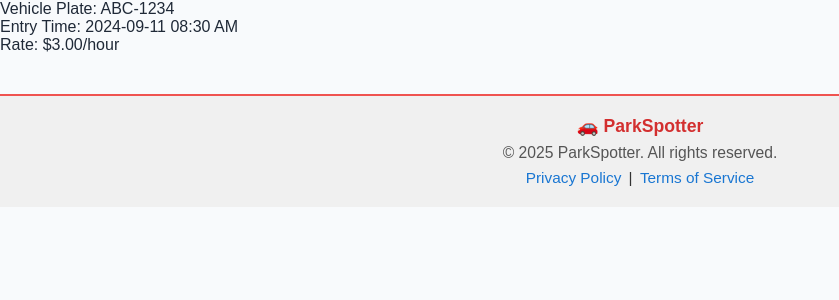
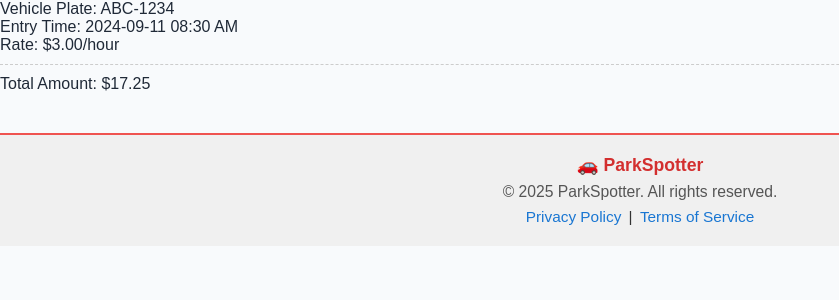
Before and after one commit to yashc2003/ParkSpotter, a Django app: page /recipt/ in a window 1280 px wide. Shown: the part 142-442 px from the top of the page, without its empty margins (0-839 px from the left). Run offline with Django 5.2, Linux system fonts and the light colour scheme.

Commit message:
Total Amount added

```diff
--- a/parkspotter/templates/recipt.html
+++ b/parkspotter/templates/recipt.html
@@ -35,6 +35,10 @@
                 <span class="label">Rate:</span>
                 <span class="value">$3.00/hour</span>
       </div>
+      <div class="receipt-row" style="border-top: 1px dashed #ccc; padding-top: 10px; margin-top: 10px;">
+                <span class="label">Total Amount:</span>
+                <span class="value amount">$17.25</span>
+      </div>
   </div>
   <script src="{% static 'js/receipt.js' %}"></script>
 
```
